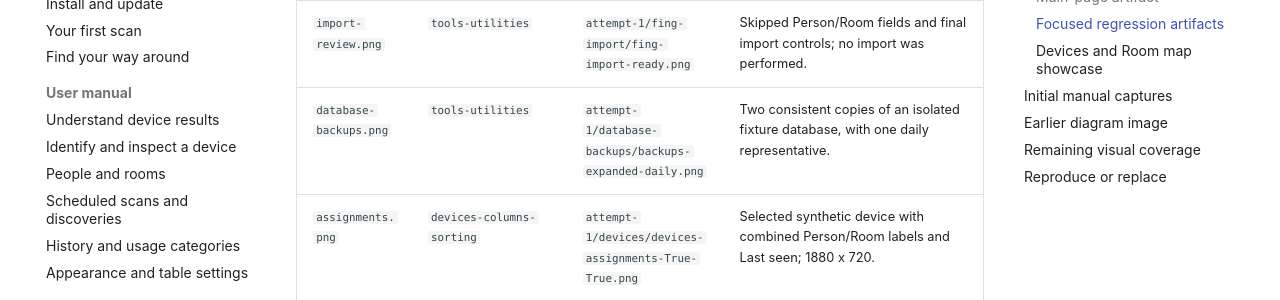
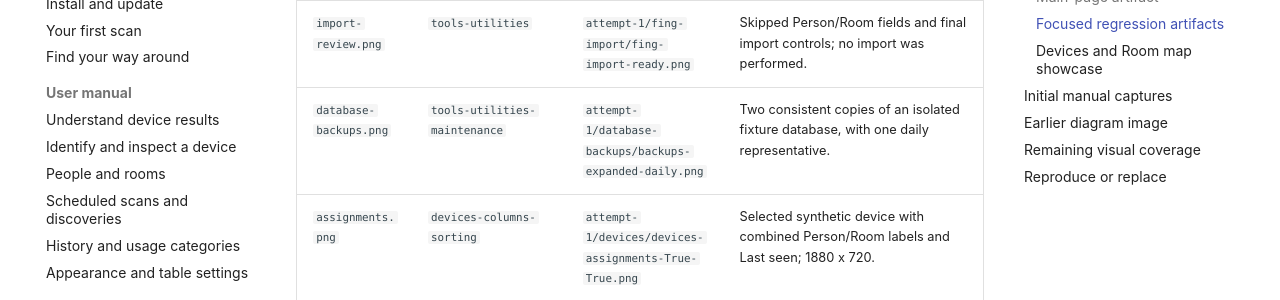
Before and after one commit to iricigor/fingvibe, an MkDocs documentation site: the page built from docs/manual/screenshots.md, in a window 1280 px wide and 900 px high, scrolled down 2537 px. Shown: the part 156-456 px from the top of the window. Built offline with MkDocs 1.6.1 and Material for MkDocs 9.7.7, drawn with Linux system fonts in a browser that asks for light colours.

Commit message:
Split maintenance tools UI regression coverage
Co-authored-by: Copilot App <223556219+Copilot@users.noreply.github.com>

```diff
--- a/docs/manual/screenshots.md
+++ b/docs/manual/screenshots.md
@@ -69,7 +69,7 @@ The `pr-979` artifact suffix is the manual workflow's run number, not PR #979.
 | `sql.png` | `tools-device-data` | `attempt-1/sql-editor/sql-results-standard-dark.png` | Completed SELECT returning one invented device name. |
 | `import-conflicts.png` | `tools-utilities` | `attempt-1/fing-import/fing-import-name-emoji.png` | Synthetic name conflict with Keep existing; the proposed name has a selected emoji. |
 | `import-review.png` | `tools-utilities` | `attempt-1/fing-import/fing-import-ready.png` | Skipped Person/Room fields and final import controls; no import was performed. |
-| `database-backups.png` | `tools-utilities` | `attempt-1/database-backups/backups-expanded-daily.png` | Two consistent copies of an isolated fixture database, with one daily representative. |
+| `database-backups.png` | `tools-utilities-maintenance` | `attempt-1/database-backups/backups-expanded-daily.png` | Two consistent copies of an isolated fixture database, with one daily representative. |
 | `assignments.png` | `devices-columns-sorting` | `attempt-1/devices/devices-assignments-True-True.png` | Selected synthetic device with combined Person/Room labels and Last seen; 1880 x 720. |
 | `virtual-device.png` | `devices-row-expansion` | `attempt-1/devices/devices-mac-expansion-wide.png` | Expanded inferred identity with three earlier MACs and an additional-count summary; 1280 x 720. |
 
```
Also changed, not shown: docs/reference.md (+1 -0 lines), 16 other files.
